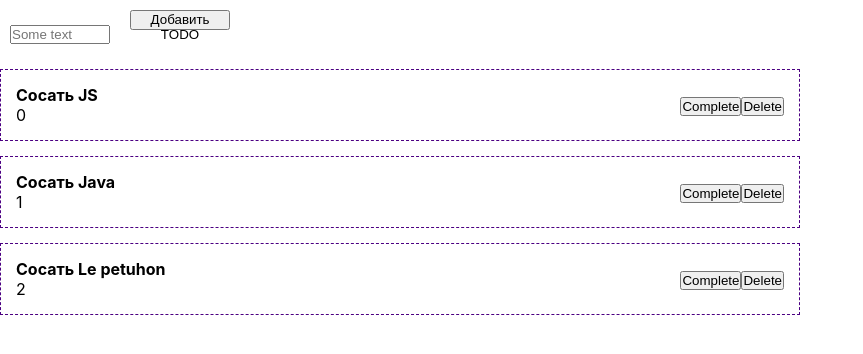
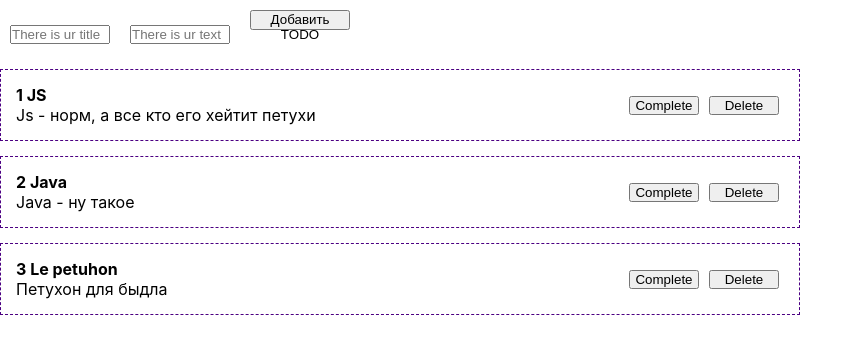
Before and after one commit to 1mpuser/ToDo, a React (Create React App) app: page / in a window 1280 px wide. Shown: the top 354 px of the page, without its empty margins (0-863 px from the left). Built offline with nearby package versions, Linux system fonts and the light colour scheme.

Commit message:
some functional

```diff
--- a/src/App.js
+++ b/src/App.js
@@ -1,32 +1,38 @@
-import Todo from './components/Todo';
+// import Todo from './components/UI/todo/Todo';
+// import MyButton from './components/UI/button/MyButton';
+// import WantedButton from './components/UI/normal button/WantedButton';
+// import MyInput from './components/UI/input/MyInput';
 import './styles/App.css';
-import { nanoid } from 'nanoid';
-import { useState, useRef } from 'react';
-import MyButton from './components/UI/button/MyButton';
-import WantedButton from './components/UI/normal button/WantedButton';
-import MyInput from './components/UI/input/MyInput';
+//import { nanoid } from 'nanoid';
+import { useState /*useRef*/ } from 'react';
 import FormDiv from './components/UI/FormDiv/FormDiv';
+import ToDoList from './components/UI/TodoList/ToDoList';
 
 function App() {
-	let id = nanoid;
-	const buttonRef = useRef();
-	const [arr, setArr] = useState(['JS', 'Java', 'Le petuhon']);
+	//let id = nanoid;
+	//const buttonRef = useRef();
+	const [toDoContent, setToDoContentArr] = useState([
+		{
+			title: 'JS',
+			body: 'Js - норм, а все кто его хейтит петухи',
+			color: 'yellow',
+		},
+		{ title: 'Java', body: 'Java - ну такое', color: 'tomato' },
+		{ title: 'Le petuhon', body: 'Петухон для быдла', color: 'hotpink' },
+	]);
 	//todo
 	//сделать
 
-	//в идеале тут должен быть массив объектов, которые мы можем перебирать там,
-	//добавлять различный функционал
-	const todos = arr.map((item, index) => (
-		<Todo key={id()} id={index} name={item} />
-	));
 	const createToDo = (newToDo) => {
-		setArr([...arr, newToDo]);
+		setToDoContentArr([...toDoContent, newToDo]);
+	};
+	const removeTodo = (removeElem) => {
+		setToDoContentArr(toDoContent.filter((item) => item !== removeElem));
 	};
 	return (
 		<>
 			<FormDiv create={createToDo} />
-			{todos}
-			<br></br>
+			<ToDoList remove={removeTodo} objs={toDoContent} />
 		</>
 	);
 }
--- a/src/components/Todo.jsx
+++ /dev/null
@@ -1,13 +0,0 @@
-import React from "react";
-
-const Todo = (props) =>{
-    return <div className="todoholder"><div className="todo">
-    <div className="text"><strong>Сосать {props.name}</strong>
-    <div>{props.id}</div>
-    </div>
-    <div className="actionContainer"><button>Complete</button><button>Delete</button></div>
-    </div>
-    </div>
-}
-
-export default Todo;
--- a/src/components/UI/FormDiv/FormDiv.jsx
+++ b/src/components/UI/FormDiv/FormDiv.jsx
@@ -6,17 +6,20 @@ import { nanoid } from 'nanoid';
 
 const FormDiv = ({create}) => {
     let id = nanoid;
-    let [todoText, setTodoText] = useState('');
+    let [todoTitle, setTodoTitle] = useState('');
+    let [todoText, setTodoDescription] = useState('');
 
     const addTodo = (event) => {
         event.preventDefault();
-        const newToDO = todoText;
+        const newToDO = {title: todoTitle, body: todoText};
         create(newToDO);
-        setTodoText('')
+        setTodoTitle('');
+        setTodoDescription('');
     }
 
     return( <form className={classes.Mdiv}>
-        <MyInput id={id()} placeholder={'Some text'} value={todoText} onChange = {(event)=>setTodoText(event.target.value)}/>
+        <MyInput id={id()} placeholder={'There is ur title'} value={todoTitle} onChange = {(event)=>setTodoTitle(event.target.value)}/>
+        <MyInput id = {id()} placeholder={'There is ur text'}value={todoText} onChange = {(event)=>setTodoDescription(event.target.value)}/>
         <WantedButton id={id()} onClick = {addTodo}>Добавить TODO</WantedButton>
     </form>)
 }
--- a/src/components/UI/TodoList/ToDoList.jsx
+++ b/src/components/UI/TodoList/ToDoList.jsx
@@ -1,9 +1,17 @@
 import React from 'react';
 import classes from './ToDoList.module.css'
-const ToDoList = ({posts}) => {
+import Todo from '../todo/Todo';
+import { nanoid } from 'nanoid';
+const ToDoList = ({remove, objs}) => {
+    let id = nanoid;
+    //posts is just an array with objects which we can take to map and take to todos
+    const todos = objs.map((item, index) => (
+		<Todo remove={remove} key={id()} number={index + 1} /*title={item.title} body = {item.body}*/ object = {item}/>
+	));
+
     return (
         <div className={classes.TDL}>
-
+            {todos}
         </div>
     );
 }
--- a/src/components/UI/TodoList/ToDoList.module.css
+++ b/src/components/UI/TodoList/ToDoList.module.css
@@ -1,5 +1,5 @@
 .TDL{
-    background-color: cyan;
+    /* background-color: cyan; */
     width: 800px;
     height: auto;
     flex-direction: column;
--- /dev/null
+++ b/src/components/UI/todo/Todo.jsx
@@ -0,0 +1,20 @@
+import React from "react";
+import classes from './Todo.module.css'
+
+const Todo = ({remove,...props}) =>{
+    //оказывается при онклике всё срабатывает только при стрелочном говне и первичных скобочках
+    return <div className={classes.tdh}>
+        <div  className={classes.td}>
+            <div className="text">
+                <strong>{props.number}{' '}{props.object.title}</strong>
+                <div>{props.object.body}</div>
+            </div>
+            <div className="actionContainer">
+                <button className={classes.btn}>Complete</button>
+            <button onClick={()=>remove(props.object)} className={classes.btn} >Delete</button>
+            </div>
+    </div>
+    </div>
+}
+
+export default Todo;
--- /dev/null
+++ b/src/components/UI/todo/Todo.module.css
@@ -0,0 +1,16 @@
+.td{
+    display: flex;
+    padding: 15px;
+    border: 1px dashed indigo;
+    justify-content: space-between;
+    align-items: center;
+    margin-top: 15px;
+}
+.tdh{
+    width: 800px;
+}
+.btn{
+    cursor: pointer;
+    margin: 5px;
+    width: 70px;
+}
--- a/src/styles/App.css
+++ b/src/styles/App.css
@@ -8,17 +8,6 @@
     justify-content: center;
     flex-direction: column;
 }
-.todoholder{
-    width: 800px;
-}
 button{
     cursor: pointer;
 }
-.todo{
-    display: flex;
-    padding: 15px;
-    border: 1px dashed indigo;
-    justify-content: space-between;
-    align-items: center;
-    margin-top: 15px;
-}
```
Also changed, not shown: src/components/TodoList.jsx (deleted, +0 -12 lines).
